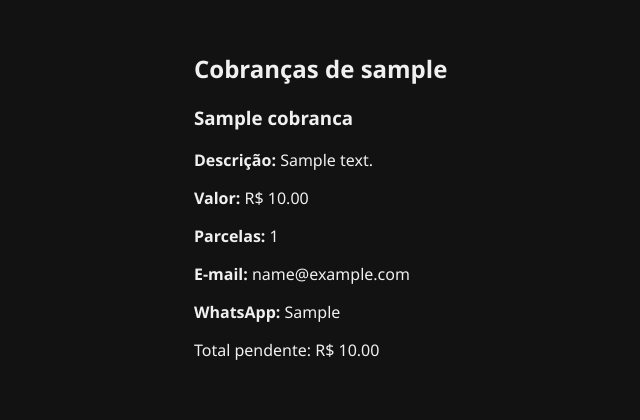
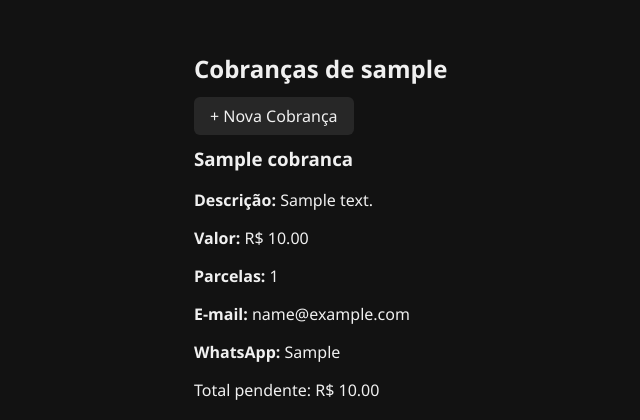
Before and after one commit to guandrade97/sistema-cobranca04, a Flask app: page / in a window 1280 px wide. Shown: the part 70-490 px from the top of the page, without its empty margins (46-686 px from the left). Run offline with Flask 3, Linux system fonts and the light colour scheme; a user stored in the database is signed in; tables that the repository leaves empty hold one stand-in row (values such as "Sample post").

Commit message:
Update dashboard.html

```diff
--- a/templates/dashboard.html
+++ b/templates/dashboard.html
@@ -1,7 +1,13 @@
 {% extends "base.html" %}
 {% block content %}
 <div class="max-w-6xl mx-auto mt-10 p-6">
-    <h2 class="text-3xl font-bold text-white mb-6">Cobranças de {{ user.username }}</h2>
+    <div class="flex justify-between items-center mb-6">
+        <h2 class="text-3xl font-bold text-white">Cobranças de {{ user.username }}</h2>
+        <a href="{{ url_for('nova_cobranca') }}"
+           class="bg-green-600 hover:bg-green-700 text-white font-semibold py-2 px-4 rounded">
+           + Nova Cobrança
+        </a>
+    </div>
 
     <div class="grid grid-cols-1 md:grid-cols-2 gap-6">
         {% for cobranca in cobrancas %}
@@ -13,6 +19,8 @@
             <p class="text-gray-400 mb-1"><strong>E-mail:</strong> {{ cobranca.email }}</p>
             <p class="text-gray-400 mb-1"><strong>WhatsApp:</strong> {{ cobranca.whatsapp }}</p>
         </div>
+        {% else %}
+        <p class="text-gray-400">Nenhuma cobrança encontrada.</p>
         {% endfor %}
     </div>
 
```
